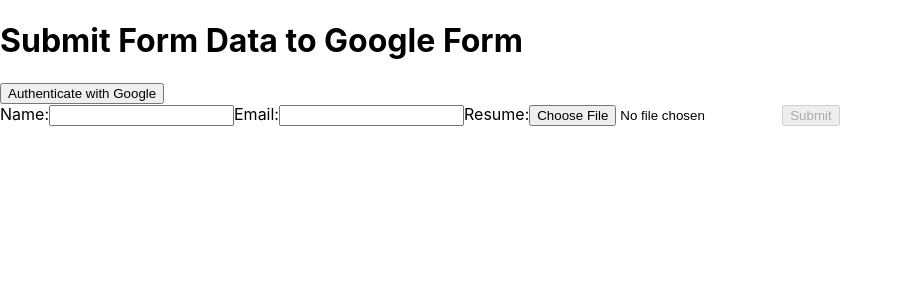
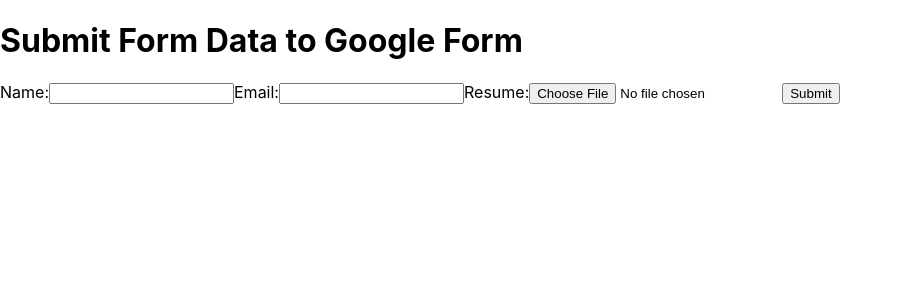
Before and after one commit to Sivamani-18/Job-Application-Form, a React (Create React App) app in the folder website/: page / in a window 1280 px wide. Shown: the top 300 px of the page, without its empty margins (0-903 px from the left). Built offline with nearby package versions, Linux system fonts and the light colour scheme.

Commit message:
Azure Storage WIP

```diff
--- a/website/src/JobApplicationForm.tsx
+++ b/website/src/JobApplicationForm.tsx
@@ -1,4 +1,4 @@
-import React, { useState, useEffect } from 'react';
+import React, { useState } from 'react';
 import axios from 'axios';
 
 interface FormFields {
@@ -20,21 +20,6 @@
     email: '',
     // Add more fields as needed
   });
-  const [accessToken, setAccessToken] = useState('');
-
-  useEffect(() => {
-    const handleAuthSuccess = () => {
-      const hash = window.location.hash.substring(1);
-      const params = new URLSearchParams(hash);
-
-      if (params.has('access_token')) {
-        const token = params.get('access_token');
-        setAccessToken(token || '');
-      }
-    };
-
-    handleAuthSuccess();
-  }, []);
 
   const handleInputChange = (e: React.ChangeEvent<HTMLInputElement>) => {
     setFormData({ ...formData, [e.target.name]: e.target.value });
@@ -46,79 +31,38 @@
     }
   };
 
-  const handleAuthClick = async () => {
-    try {
-      const authUrl = 'https://accounts.google.com/o/oauth2/v2/auth';
-      const redirectUri = 'http://localhost:3000/oauth2callback'; // Replace with your redirect URI
-      const clientId =
-        '370773725330-hk1dfkfcn6uhjo2cebqk8d4iiviudfmu.apps.googleusercontent.com'; // Replace with your OAuth2 client ID
-      const scope = 'https://www.googleapis.com/auth/drive.file';
+  const uploadResumeToAzureBlobStorage = async () => {
+    const accountName = process.env.REACT_APP_AZURE_ACCOUNT_NAME;
+    const containerName = process.env.REACT_APP_AZURE_CONTAINER_NAME;
+    const sasToken = process.env.REACT_APP_AZURE_SAS_TOKEN;
 
-      window.location.href = `${authUrl}?response_type=token&client_id=${clientId}&redirect_uri=${redirectUri}&scope=${scope}`;
-    } catch (error) {
-      console.error('Authentication error:', error);
-    }
-  };
-
-  const uploadResumeToDrive = async () => {
-    if (!accessToken) {
-      console.log('Authentication required');
-      return;
+    if (!accountName || !containerName || !sasToken) {
+      throw new Error('Azure Blob Storage credentials missing.');
     }
 
-    // Create a new file in Google Drive
     const fileMetadata = {
       name: resumeFile?.name || 'resume.pdf',
-      parents: ['1UWW22Fj10ohYtfW9-JBS5ZpnEG3Yg-Ov'], // Replace with the ID of the folder in Google Drive
     };
 
     const createResponse = await axios.post(
-      'https://www.googleapis.com/drive/v3/files',
-      fileMetadata,
+      `https://${accountName}.blob.core.windows.net/${containerName}/${fileMetadata.name}${sasToken}`,
+      resumeFile,
       {
         headers: {
-          Authorization: `Bearer ${accessToken}`,
-          'Content-Type': 'application/json',
+          'Content-Type': resumeFile?.type,
         },
       }
     );
 
-    const fileId = createResponse.data.id;
+    const fileUrl = createResponse.request.res.responseUrl;
 
-    // Upload the resume content
-    await axios.patch(
-      `https://www.googleapis.com/upload/drive/v3/files/${fileId}?uploadType=media`,
-      resumeFile,
-      {
-        headers: {
-          'Content-Type': resumeFile?.type,
-          Authorization: `Bearer ${accessToken}`,
-        },
-      }
-    );
-
-    const response = await axios.get(
-      `https://www.googleapis.com/drive/v3/files/${fileId}?fields=webViewLink`,
-      {
-        headers: {
-          Authorization: `Bearer ${accessToken}`,
-        },
-      }
-    );
-
-    return response.data;
+    return fileUrl;
   };
 
-  const submitFormResponse = async (uploadResponse: any) => {
-    if (!accessToken) {
-      console.log('Authentication required');
-      return;
-    }
-
-    // Create a new response in Google Forms
+  const submitFormResponse = async (fileUrl: string) => {
     const formDataWithResumeUrl = {
       ...formData,
-      resumeUrl: uploadResponse.webViewLink,
+      resumeUrl: fileUrl,
     };
 
     const payload = new FormData();
@@ -127,15 +71,19 @@
     payload.append('entry.1423805949', formDataWithResumeUrl.resumeUrl);
 
     try {
-      const FORM_ID =
-        '1FAIpQLSe1n_fKUjx17L2rOg2WkpoeS7lZoZdaZEDTajbKFMJ2sh5cPg'; // Replace with the URL of your Google Form's endpoint
+      const FORM_ID = process.env.REACT_APP_GOOGLE_FORM_ID;
+
+      if (!FORM_ID) {
+        throw new Error('Google Form ID missing.');
+      }
+
       const response = await axios.post(
         `https://docs.google.com/forms/d/e/${FORM_ID}/formResponse`,
         payload
       );
       return response.data;
     } catch (error) {
-      console.log('Form not sumbit', error);
+      console.log('Form not submitted', error);
       return false;
     }
   };
@@ -143,24 +91,23 @@
   const handleSubmit = async (e: React.FormEvent) => {
     e.preventDefault();
 
-    const uploadResponse = await uploadResumeToDrive();
-    console.log('uploadResponse', uploadResponse.webViewLink);
+    try {
+      const fileUrl = await uploadResumeToAzureBlobStorage();
+      console.log('fileUrl', fileUrl);
 
-    const formResponse = await submitFormResponse(uploadResponse);
+      const formResponse = await submitFormResponse(fileUrl);
 
-    if (formResponse) {
-      onSubmit(formData);
+      if (formResponse) {
+        onSubmit(formData);
+      }
+    } catch (error) {
+      // Handle errors here (display error message, log, etc.)
+      console.log('Error:', error);
     }
   };
 
   return (
     <div>
-      {accessToken ? (
-        <p>Authenticated</p>
-      ) : (
-        <button onClick={handleAuthClick}>Authenticate with Google</button>
-      )}
-
       <form onSubmit={handleSubmit}>
         <label>
           Name:
@@ -189,9 +136,7 @@
             onChange={handleFileChange}
           />
         </label>
-        <button type='submit' disabled={!accessToken}>
-          Submit
-        </button>
+        <button type='submit'>Submit</button>
       </form>
     </div>
   );
```
